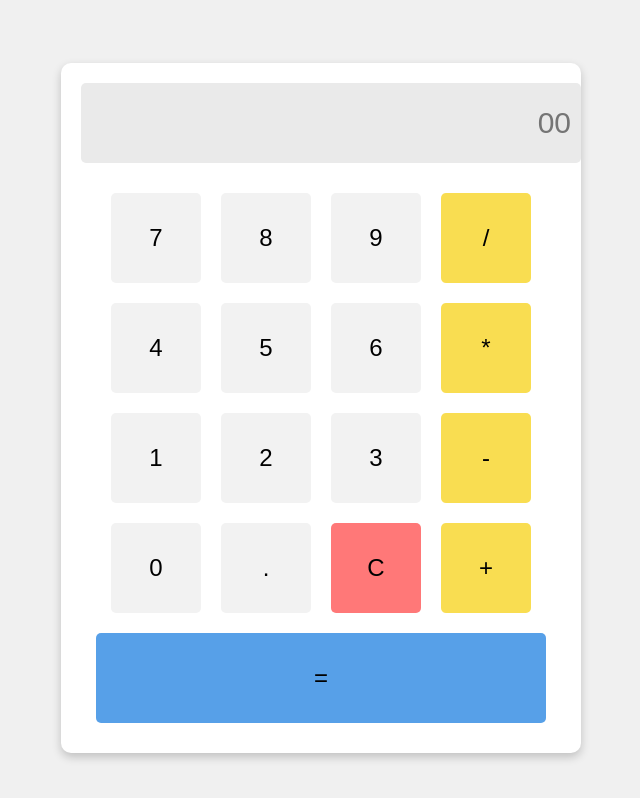
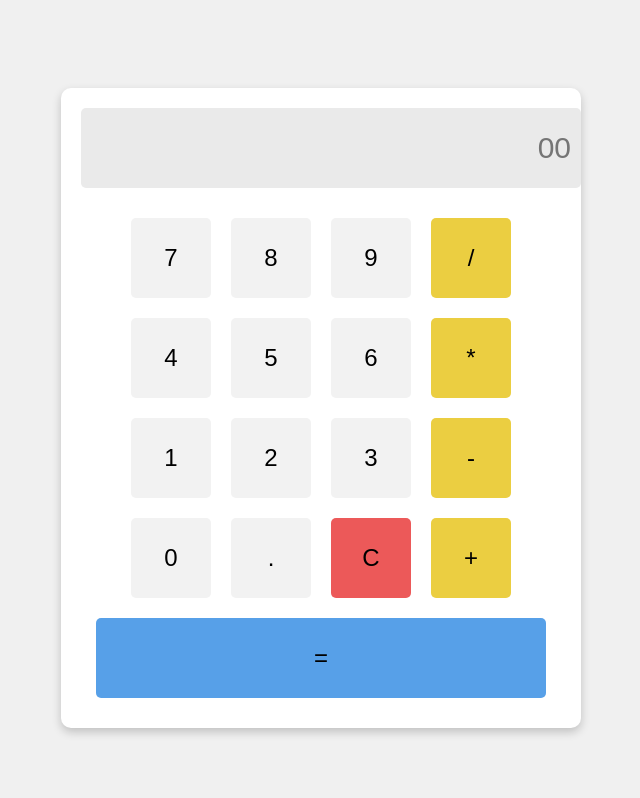
Before and after one commit to PunyapurthiRanjith/JS-calculator, a plain HTML site: page index.html in a window 1280 px wide. Shown: the whole page, without its empty margins (319-959 px from the left). Drawn offline with Linux system fonts and the light colour scheme.

Commit message:
modified UI

```diff
--- a/index.html
+++ b/index.html
@@ -36,8 +36,8 @@
         }
 
         button {
-            width: 90px;
-            height: 90px;
+            width: 80px;
+            height: 80px;
             font-size: 24px;
             margin: 10px;
             cursor: pointer;
@@ -57,7 +57,7 @@
         }
 
         #buttons button.operation {
-            background-color: #f9dd51;
+            background-color: #ebce41;
         }
 
         #buttons button.equal {
@@ -65,7 +65,10 @@
         }
 
         #buttons button.clear {
-            background-color: #ff7878;
+            background-color: #ec5959;
+        }
+        #buttons button.operation:hover , button.clear:hover, button.equal:hover  {
+            opacity: 0.9;
         }
     </style>
 </head>
```
